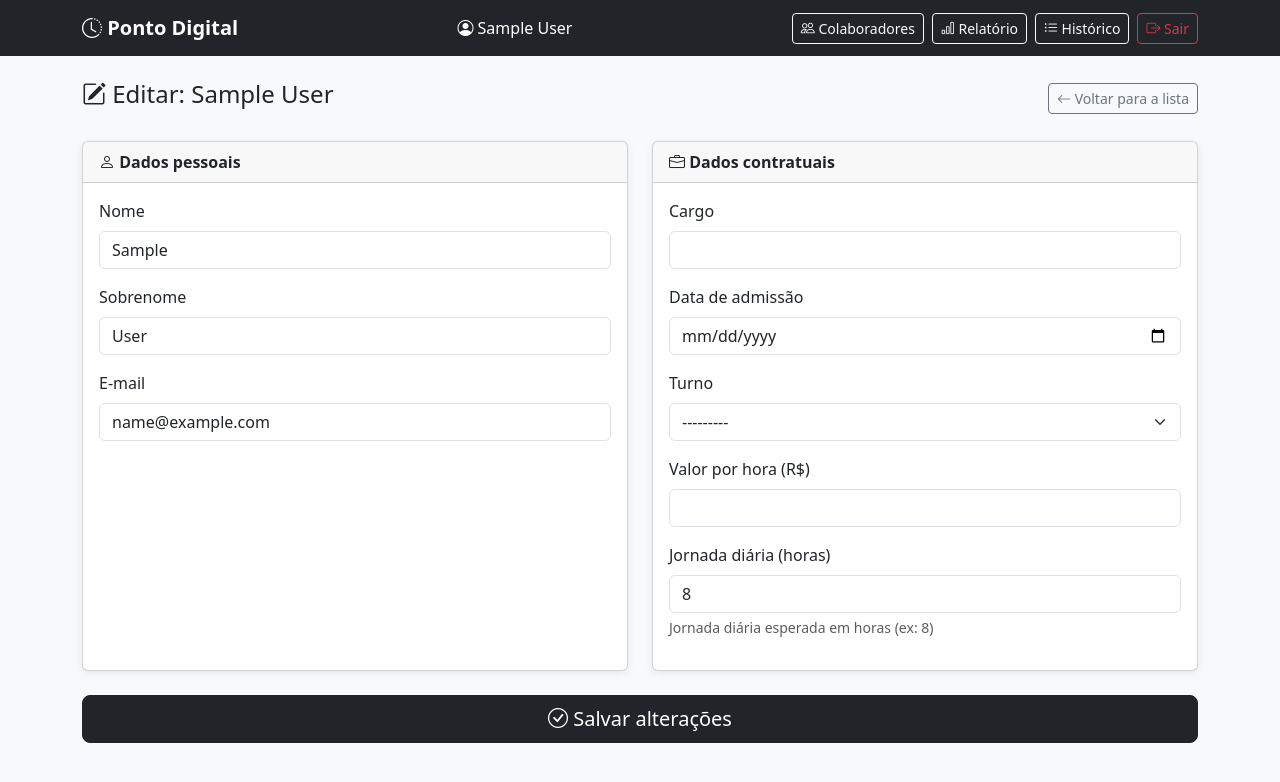
After one commit to r-gabriel/ponto-digital, a Django app: page /ponto/colaboradores/1/editar/ in a window 1280 px wide. The commit adds this page. Shown: the top 782 px of the page. Run offline with Django 4.2, Linux system fonts and the light colour scheme; the visitor is signed in with stand-in values (Sample User, id 1); data comes from the database, SQL or seed files in the repository.

Commit message:
feat: tela de edição de colaborador para gestor

```diff
--- a/ponto/forms.py
+++ b/ponto/forms.py
@@ -101,3 +101,48 @@
             raise forms.ValidationError('As senhas não conferem.')
 
         return cleaned_data
+
+class EditarUsuarioForm(forms.ModelForm):
+    """
+    Formulário para o gestor editar os dados pessoais do colaborador.
+    """
+    class Meta:
+        model = User
+        fields = ('first_name', 'last_name', 'email')
+        labels = {
+            'first_name': 'Nome',
+            'last_name': 'Sobrenome',
+            'email': 'E-mail',
+        }
+        widgets = {
+            'first_name': forms.TextInput(attrs={'class': 'form-control'}),
+            'last_name': forms.TextInput(attrs={'class': 'form-control'}),
+            'email': forms.EmailInput(attrs={'class': 'form-control'}),
+        }
+
+
+class EditarPerfilForm(forms.ModelForm):
+    """
+    Formulário para o gestor editar os dados contratuais do colaborador.
+    """
+    class Meta:
+        model = Perfil
+        fields = ('cargo', 'data_admissao', 'turno', 'valor_hora', 'jornada_diaria_horas')
+        labels = {
+            'cargo': 'Cargo',
+            'data_admissao': 'Data de admissão',
+            'turno': 'Turno',
+            'valor_hora': 'Valor por hora (R$)',
+            'jornada_diaria_horas': 'Jornada diária (horas)',
+        }
+        widgets = {
+            'cargo': forms.TextInput(attrs={'class': 'form-control'}),
+            'data_admissao': forms.DateInput(
+                attrs={'class': 'form-control', 'type': 'date'}
+            ),
+            'turno': forms.Select(attrs={'class': 'form-select'}),
+            'valor_hora': forms.NumberInput(
+                attrs={'class': 'form-control', 'step': '0.01'}
+            ),
+            'jornada_diaria_horas': forms.NumberInput(attrs={'class': 'form-control'}),
+        }
--- a/ponto/urls.py
+++ b/ponto/urls.py
@@ -7,5 +7,6 @@
     path('relatorio/', views.relatorio_jornadas, name='relatorio_jornadas'),
     path('colaboradores/', views.lista_colaboradores, name='lista_colaboradores'),
     path('colaboradores/novo/', views.cadastrar_colaborador, name='cadastrar_colaborador'),
+    path('colaboradores/<int:user_id>/editar/', views.editar_colaborador, name='editar_colaborador'),
     path('primeiro-acesso/', views.primeiro_acesso, name='primeiro_acesso'),
 ]
--- a/ponto/views.py
+++ b/ponto/views.py
@@ -8,7 +8,7 @@
 from datetime import datetime
 
 from .decorators import gestor_required
-from .forms import CadastroColaboradorForm, PerfilColaboradorForm, PrimeiroAcessoForm
+from .forms import CadastroColaboradorForm, PerfilColaboradorForm, PrimeiroAcessoForm, EditarPerfilForm, EditarUsuarioForm
 from .models import RegistroPonto, JornadaDiaria, Perfil
 
 
@@ -193,3 +193,33 @@
         })
 
     return render(request, 'ponto/primeiro_acesso.html', {'form': form})
+
+@gestor_required
+def editar_colaborador(request, user_id):
+    colaborador = get_object_or_404(User, pk=user_id)
+
+    # Garante que o perfil existe
+    perfil, _ = Perfil.objects.get_or_create(usuario=colaborador)
+
+    if request.method == 'POST':
+        user_form = EditarUsuarioForm(request.POST, instance=colaborador)
+        perfil_form = EditarPerfilForm(request.POST, instance=perfil)
+
+        if user_form.is_valid() and perfil_form.is_valid():
+            user_form.save()
+            perfil_form.save()
+            messages.success(
+                request,
+                f'Dados de {colaborador.get_full_name() or colaborador.username} '
+                f'atualizados com sucesso.'
+            )
+            return redirect('lista_colaboradores')
+    else:
+        user_form = EditarUsuarioForm(instance=colaborador)
+        perfil_form = EditarPerfilForm(instance=perfil)
+
+    return render(request, 'ponto/editar_colaborador.html', {
+        'user_form': user_form,
+        'perfil_form': perfil_form,
+        'colaborador': colaborador,
+    })
--- a/templates/base.html
+++ b/templates/base.html
@@ -29,11 +29,6 @@
             {{ request.user.get_full_name|default:request.user.username }}
         </div>
         <div class="d-flex gap-2">
-            {% if request.user.is_superuser or request.user.groups.all %}
-                <a href="{% url 'relatorio_jornadas' %}" class="btn btn-outline-light btn-sm">
-                    <i class="bi bi-bar-chart"></i> Relatório
-                </a>
-            {% endif %}
             {% if request.user.is_superuser or request.user.groups.all %}
                 <a href="{% url 'lista_colaboradores' %}" class="btn btn-outline-light btn-sm">
                     <i class="bi bi-people"></i> Colaboradores
--- /dev/null
+++ b/templates/ponto/editar_colaborador.html
@@ -0,0 +1,73 @@
+{% extends 'base.html' %}
+
+{% block titulo %}Editar colaborador{% endblock %}
+
+{% block conteudo %}
+<div class="d-flex justify-content-between align-items-center mb-4">
+    <h4>
+        <i class="bi bi-pencil-square"></i>
+        Editar: {{ colaborador.get_full_name|default:colaborador.username }}
+    </h4>
+    <a href="{% url 'lista_colaboradores' %}" class="btn btn-outline-secondary btn-sm">
+        <i class="bi bi-arrow-left"></i> Voltar para a lista
+    </a>
+</div>
+
+<form method="post">
+    {% csrf_token %}
+    <div class="row g-4">
+
+        <div class="col-md-6">
+            <div class="card h-100">
+                <div class="card-header fw-bold">
+                    <i class="bi bi-person"></i> Dados pessoais
+                </div>
+                <div class="card-body">
+                    {% for field in user_form %}
+                        <div class="mb-3">
+                            <label class="form-label">{{ field.label }}</label>
+                            {{ field }}
+                            {% if field.errors %}
+                                <div class="text-danger small mt-1">
+                                    {{ field.errors|join:', ' }}
+                                </div>
+                            {% endif %}
+                        </div>
+                    {% endfor %}
+                </div>
+            </div>
+        </div>
+
+        <div class="col-md-6">
+            <div class="card h-100">
+                <div class="card-header fw-bold">
+                    <i class="bi bi-briefcase"></i> Dados contratuais
+                </div>
+                <div class="card-body">
+                    {% for field in perfil_form %}
+                        <div class="mb-3">
+                            <label class="form-label">{{ field.label }}</label>
+                            {{ field }}
+                            {% if field.errors %}
+                                <div class="text-danger small mt-1">
+                                    {{ field.errors|join:', ' }}
+                                </div>
+                            {% endif %}
+                            {% if field.help_text %}
+                                <div class="text-muted small mt-1">{{ field.help_text }}</div>
+                            {% endif %}
+                        </div>
+                    {% endfor %}
+                </div>
+            </div>
+        </div>
+
+    </div>
+
+    <div class="d-grid mt-4">
+        <button type="submit" class="btn btn-dark btn-lg">
+            <i class="bi bi-check-circle"></i> Salvar alterações
+        </button>
+    </div>
+</form>
+{% endblock %}
```
Also changed, not shown: templates/ponto/lista_colaboradores.html (+8 -1 lines).
